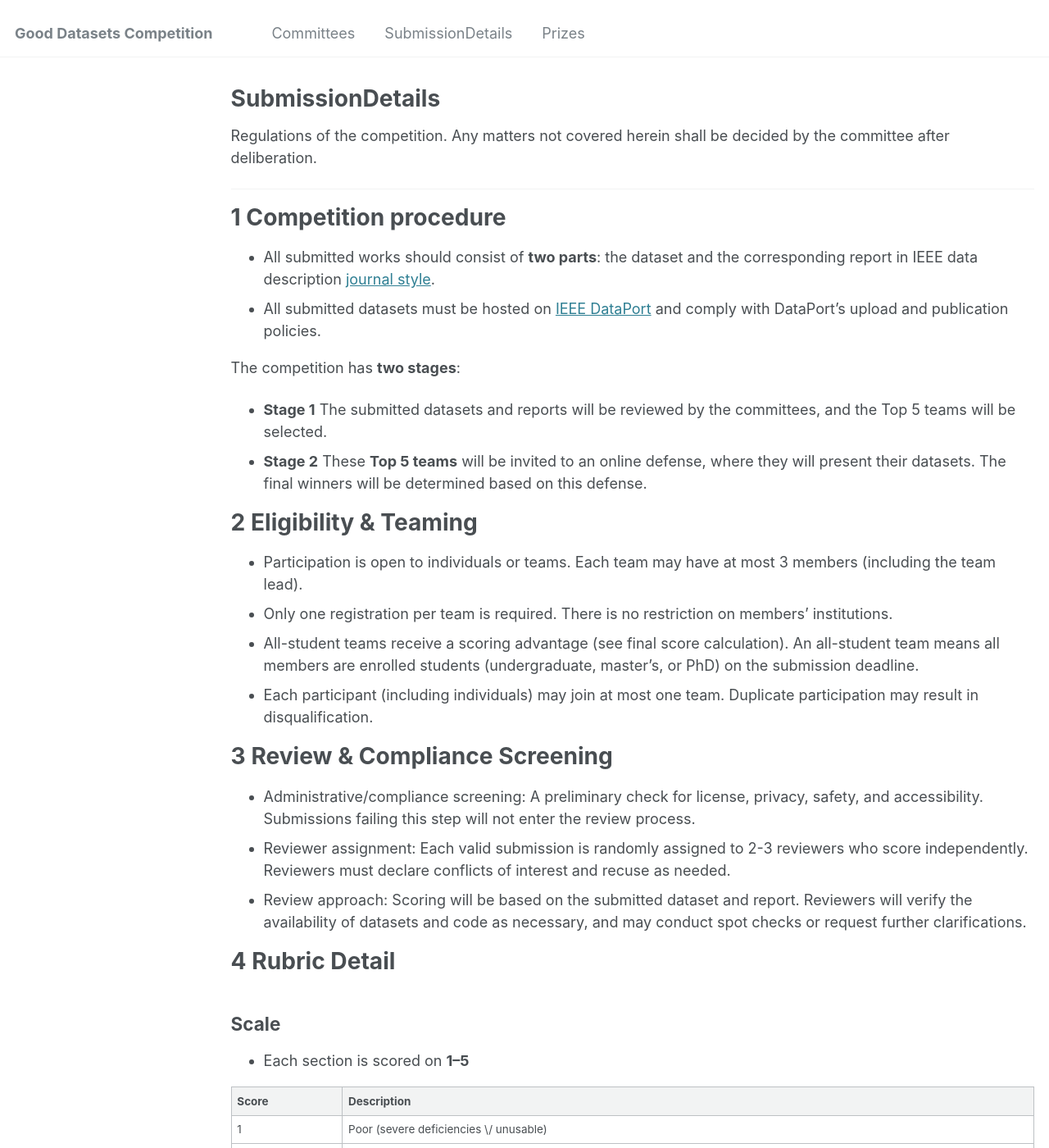
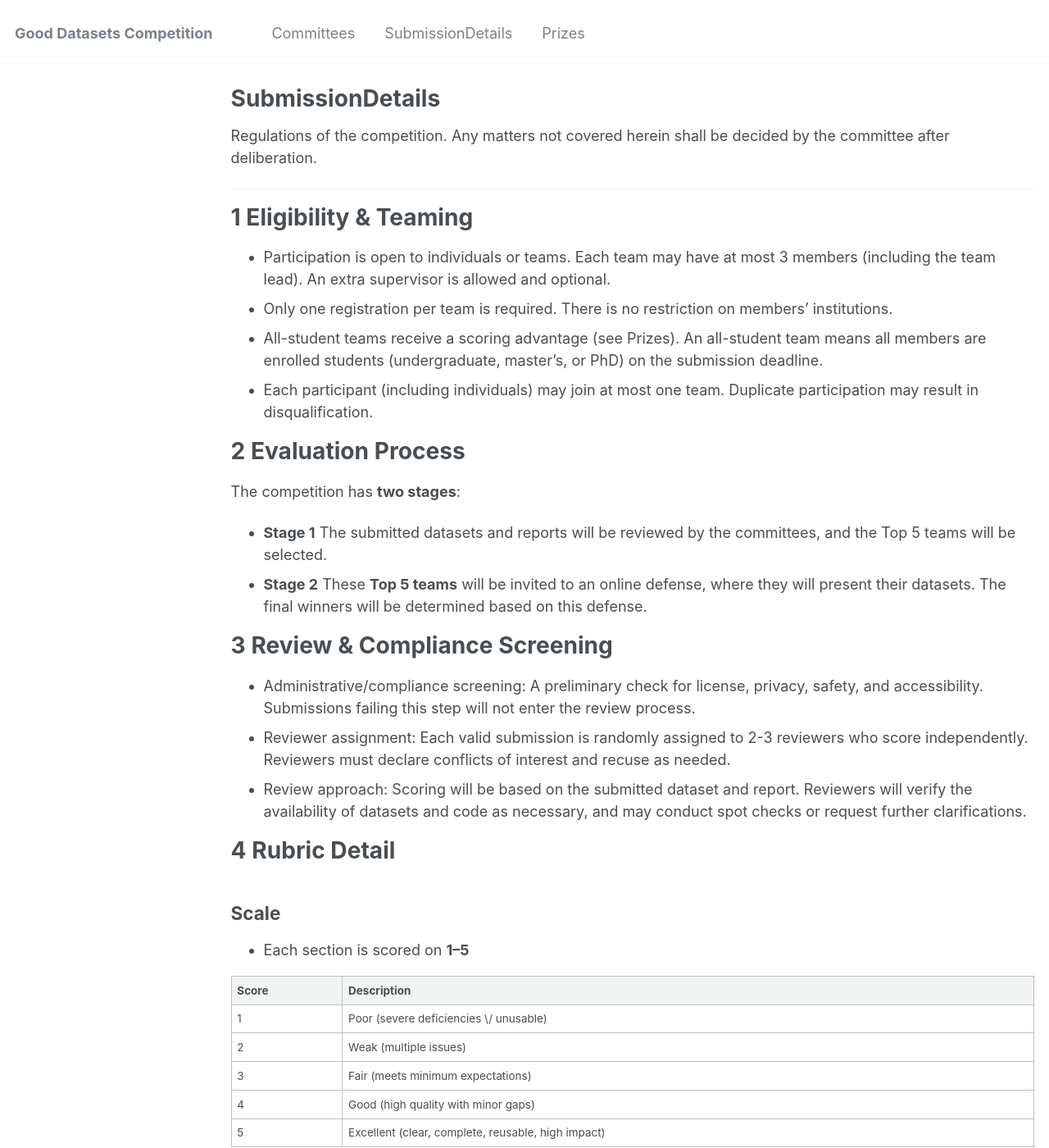
Before and after one commit to dpPEScomp/pesdpcompetition.github.io, a Jekyll site: the page built from _pages/SubmissionDetails.md, in a window 1280 px wide and 1400 px high. Shown: the whole window at 82% size. Built offline with Jekyll 4.4.1, drawn with Linux system fonts in a browser that asks for light colours.

Commit message:
Update SubmissionDetails.md

```diff
--- a/_pages/SubmissionDetails.md
+++ b/_pages/SubmissionDetails.md
@@ -7,22 +7,20 @@ author_profile: false
 Regulations of the competition. Any matters not covered herein shall be decided by the committee after deliberation.
 
 ---
-# 1 Competition procedure
-* All submitted works should consist of **two parts**: the dataset and the corresponding report in IEEE data description [journal style](https://ieeexplore.ieee.org/xpl/RecentIssue.jsp?punumber=10347231).
-* All submitted datasets must be hosted on [IEEE DataPort](https://ieee-dataport.org/) and comply with DataPort’s upload and publication policies.
+# 1 Eligibility & Teaming
+* Participation is open to individuals or teams. Each team may have at most 3 members (including the team lead). An extra supervisor is allowed and optional.
+* Only one registration per team is required. There is no restriction on members’ institutions.
+* All-student teams receive a scoring advantage (see Prizes). An all-student team means all members are enrolled students (undergraduate, master’s, or PhD) on the submission deadline.
+* Each participant (including individuals) may join at most one team. Duplicate participation may result in disqualification.
 
+
+
+# 2 Evaluation Process
 The competition has **two stages**:
 * **Stage 1**
   The submitted datasets and reports will be reviewed by the committees, and the Top 5 teams will be selected.
 * **Stage 2**
   These **Top 5 teams** will be invited to an online defense, where they will present their datasets. The final winners will be determined based on this defense.
-
-
-# 2 Eligibility & Teaming
-* Participation is open to individuals or teams. Each team may have at most 3 members (including the team lead).
-* Only one registration per team is required. There is no restriction on members’ institutions.
-* All-student teams receive a scoring advantage (see final score calculation). An all-student team means all members are enrolled students (undergraduate, master’s, or PhD) on the submission deadline.
-* Each participant (including individuals) may join at most one team. Duplicate participation may result in disqualification.
 
 
 # 3 Review & Compliance Screening
```
